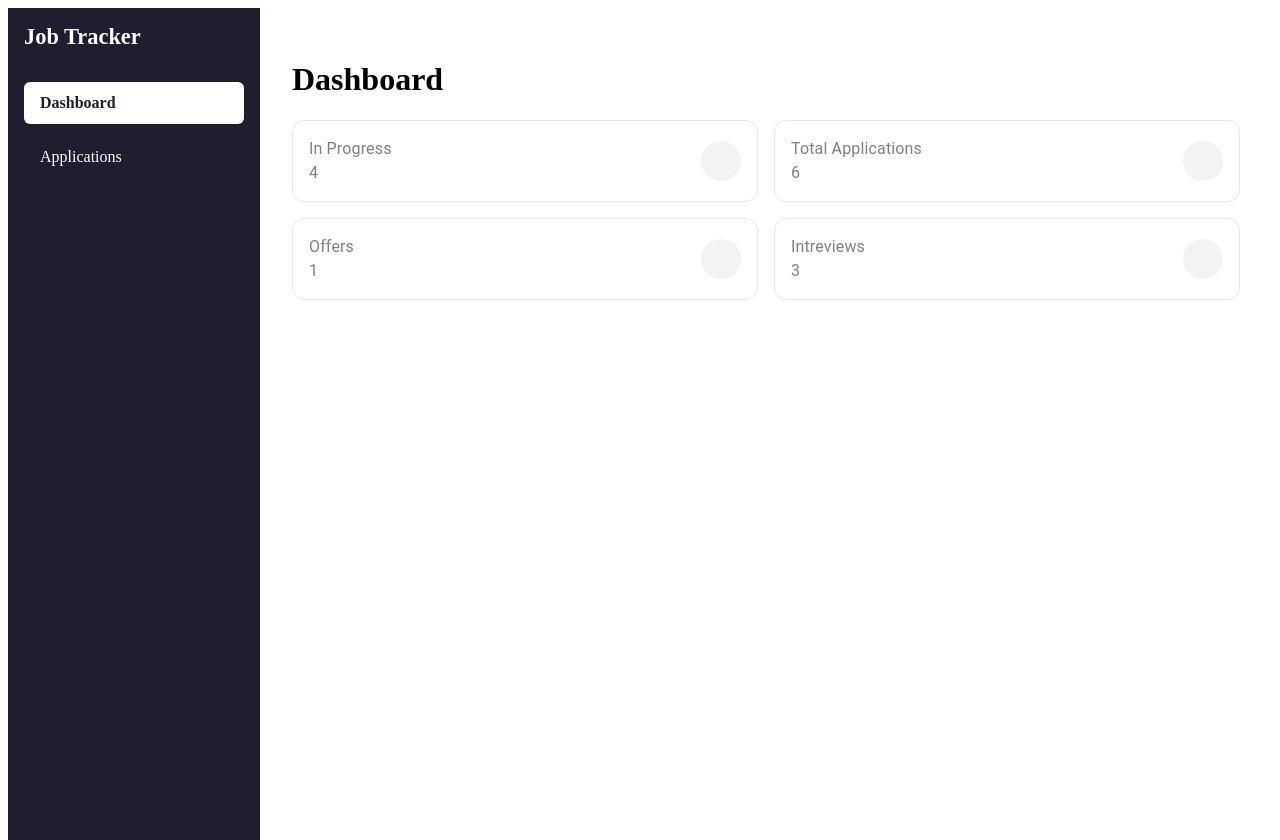
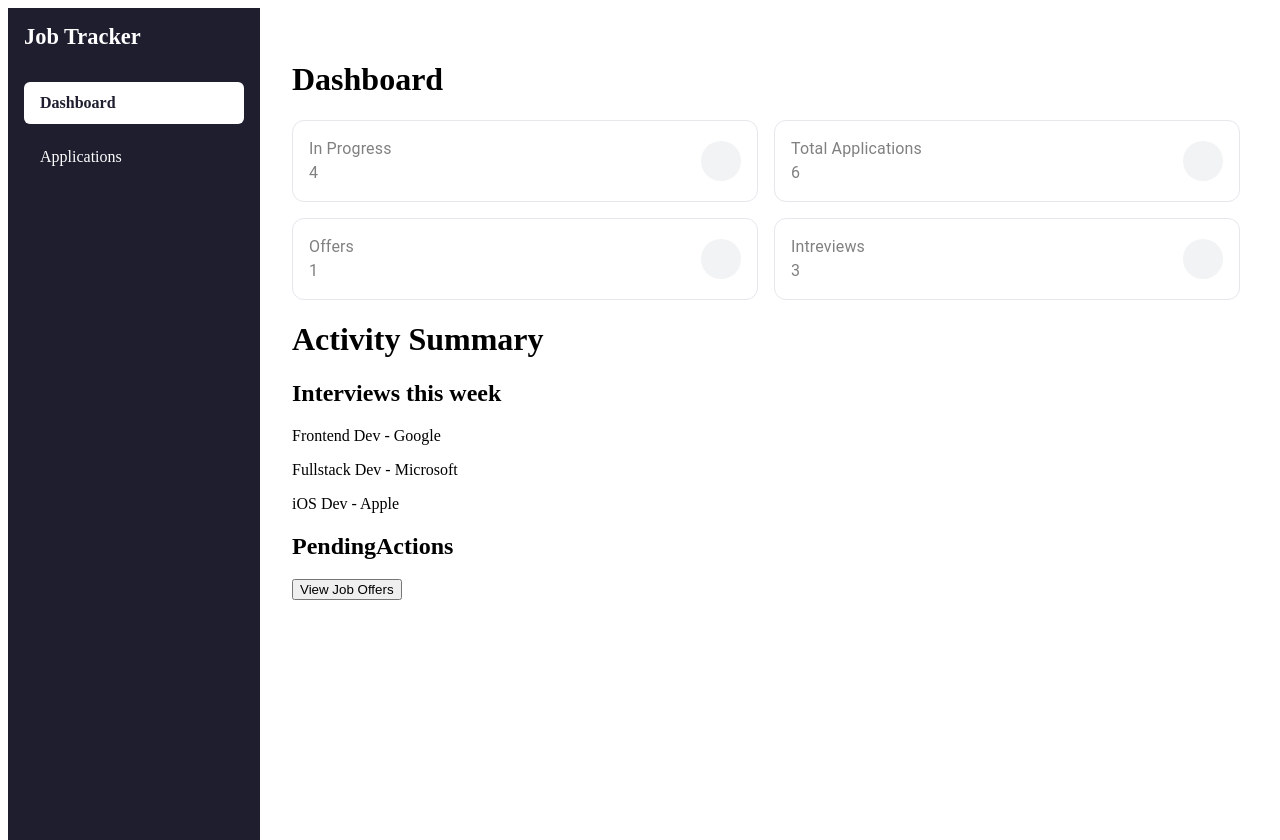
Before and after one commit to shiraPersky/system-front, a React (Vite) app: page / in a window 1280 px wide. Built offline with nearby package versions, Linux system fonts and the light colour scheme; some icons are missing.

Commit message:
added PendingActions, IntreviewList

```diff
--- a/src/features/Dashboard/DashboardPage.tsx
+++ b/src/features/Dashboard/DashboardPage.tsx
@@ -1,11 +1,12 @@
+import ActivitySummary from "./components/ActivitySummary";
 import StatsGrid from "./components/StatsGrid";
-
 
 export default function DashboardPage(){
     return(
      <div>
       <h1>Dashboard</h1>
       <StatsGrid/>
+      <ActivitySummary/>
     </div>
     );
 };
--- a/src/features/Dashboard/components/ActivitySummary.tsx
+++ b/src/features/Dashboard/components/ActivitySummary.tsx
@@ -0,0 +1,21 @@
+import InterviewList from "./InterviewList";
+import PendingActions from "./PendingActions";
+
+
+const mockData = [
+  { id: '1', role: 'Frontend Dev', company: 'Google' },
+  { id: '2', role: 'Fullstack Dev', company: 'Microsoft' },
+  { id: '3', role: 'iOS Dev', company: 'Apple' },
+];
+
+
+export default function ActivitySummary() {
+  return (
+    <div>
+        <h1>Activity Summary</h1>
+        <InterviewList Interviews={mockData} />
+        <PendingActions/>
+
+    </div>
+  );
+}
--- /dev/null
+++ b/src/features/Dashboard/components/InterviewList.tsx
@@ -0,0 +1,22 @@
+type InterviewItem = {
+    id: string;
+    role: string;
+    company: string;
+};
+
+type InterviewListProps = {
+    Interviews: InterviewItem[];
+};
+
+export default function InterviewList({Interviews}:InterviewListProps) {
+  return (
+    <div>
+        <h2>Interviews this week</h2>
+        {Interviews.map((item) => (
+          <p key ={item.id}>
+            {item.role} - {item.company}
+          </p>
+        ))}
+    </div>
+  );
+}
--- a/src/features/Dashboard/components/PendingActions.tsx
+++ b/src/features/Dashboard/components/PendingActions.tsx
@@ -0,0 +1,10 @@
+
+
+export default function PendingActions() {
+  return (
+    <div>
+        <h2>PendingActions</h2>
+        <button>View Job Offers</button>
+    </div>
+  );
+}
```
Also changed, not shown: src/features/Dashboard/components/IntreviewList.tsx (deleted).
